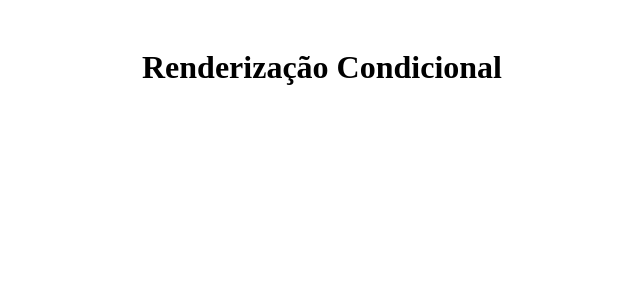
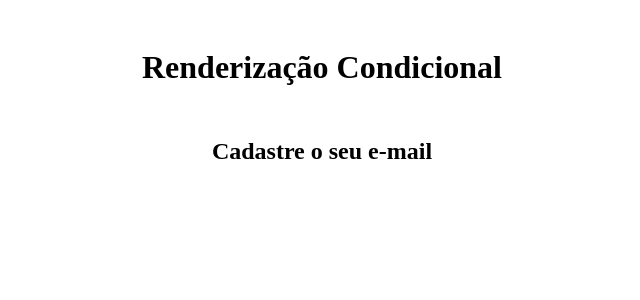
Before and after one commit to RusthenRonald/Projeto-React, a React (Create React App) app in the folder meu-projeto/: page / in a window 1280 px wide. Shown: the top 300 px of the page, without its empty margins (318-958 px from the left). Built offline with nearby package versions, Linux system fonts and the light colour scheme.

Commit message:
chamando componente

```diff
--- a/meu-projeto/src/App.js
+++ b/meu-projeto/src/App.js
@@ -1,9 +1,11 @@
 import logo from './logo.svg';
+import Condicional from './components/Condicional';
 import './App.css';
 function App() {
   return (
     <div className="App">
         <h1>Renderização Condicional</h1>
+        <Condicional/>
     </div>
   );
 }
--- a/meu-projeto/src/components/Condicional.js
+++ b/meu-projeto/src/components/Condicional.js
@@ -1,6 +1,9 @@
 import {usestate} from 'react'
+
 function Condicional(){
     return(
-
+        <div>
+            <h2>Cadastre o seu e-mail</h2>
+        </div>
     )
 } export default Condicional
```
